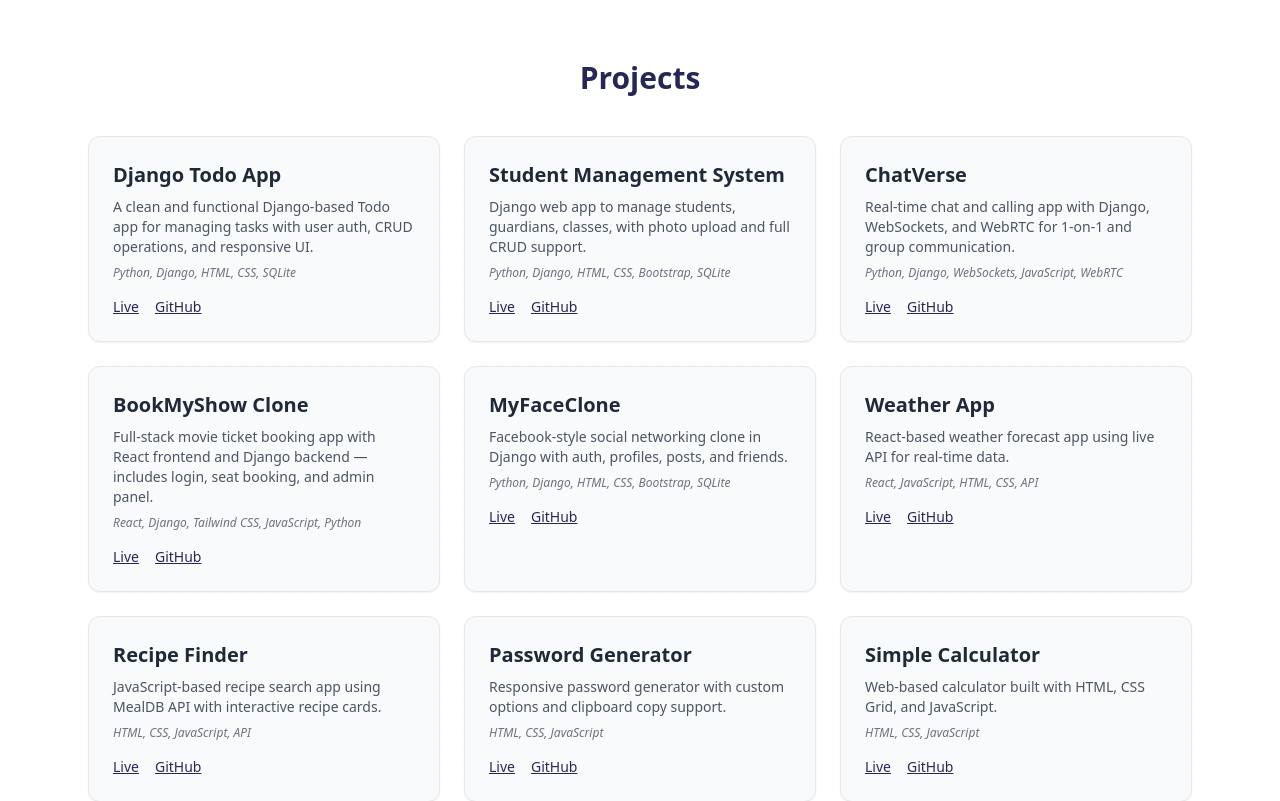
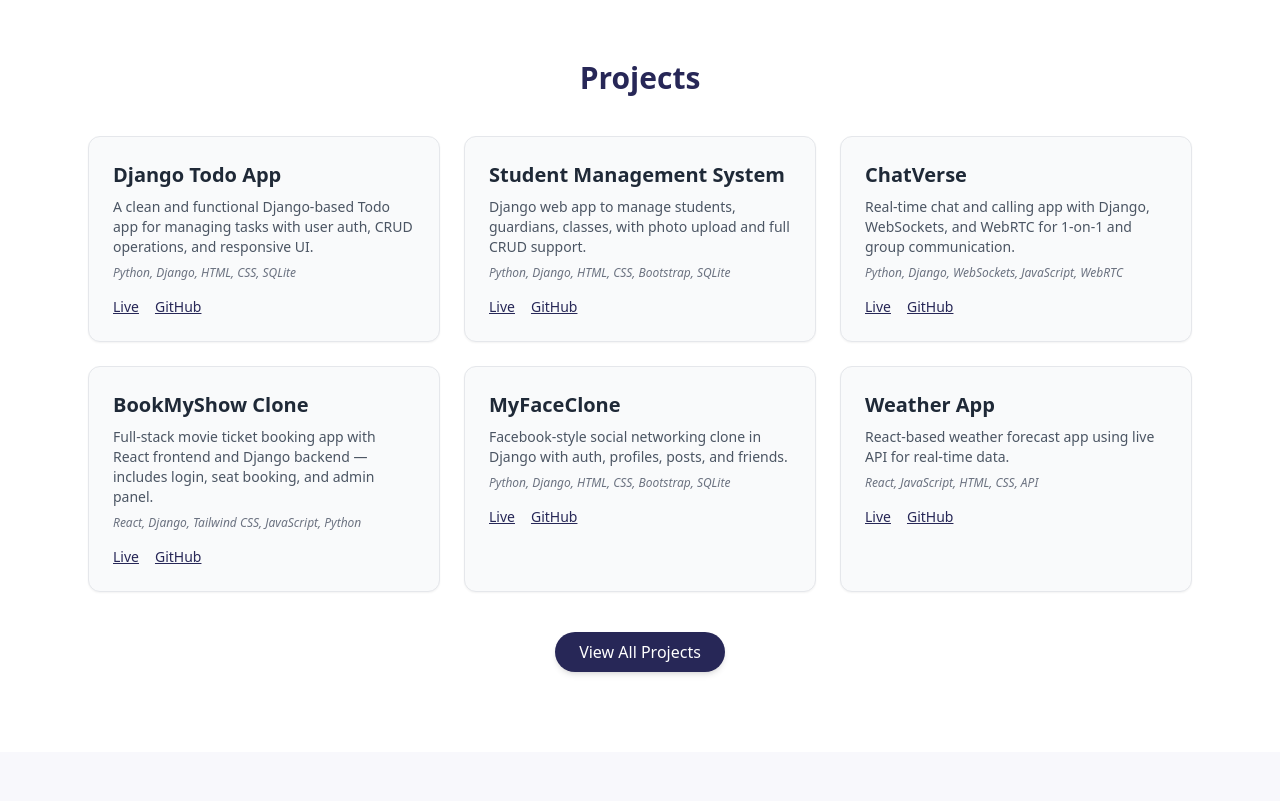
Before and after one commit to teamarctix/My-Portfolio, a React (Vite) app: page / in a window 1280 px wide. Shown: the part 1940-2741 px from the top of the page. Built offline with nearby package versions, Linux system fonts and the light colour scheme.

Commit message:
update animation And Skill animation and project animation

```diff
--- a/src/components/Projects.jsx
+++ b/src/components/Projects.jsx
@@ -1,11 +1,23 @@
+import { useState } from "react";
 import { projects } from "../constants/projects";
 
-const Projects = () => (
+const Projects = () => {
+  const isMobile = window.innerWidth < 768;
+  const initialCount = isMobile ? 3 : 6;
+  const [visibleCount, setVisibleCount] = useState(initialCount);
+  const hasMore = visibleCount < projects.length;
+
+  const loadMore = () => setVisibleCount(projects.length);
+
+  const visibleProjects = projects.slice(0, visibleCount);
+  const nextProject = projects[visibleCount];
+
+  return (
     <section
       id="projects"
       className="relative py-20 px-6 max-w-6xl mx-auto bg-white dark:bg-[#0F0E47] text-gray-900 dark:text-white transition-colors duration-300 overflow-hidden"
     >
-    {/* 🔲 Subtle Grid Background */}
+      {/* Background Grid */}
       <div
         className="absolute inset-0 pointer-events-none opacity-10 z-0"
         style={{
@@ -22,14 +34,20 @@ const Projects = () => (
       </h2>
 
       <div className="grid md:grid-cols-3 gap-6 relative z-10">
-      {projects.map((proj, i) => (
+        {visibleProjects.map((proj, i) => (
           <div
             key={i}
             className="bg-gray-50 dark:bg-[#272757] border border-gray-200 dark:border-[#505081] p-6 rounded-xl shadow-sm hover:shadow-md transition"
           >
-          <h3 className="text-xl font-semibold text-gray-800 dark:text-white">{proj.title}</h3>
-          <p className="text-gray-600 dark:text-gray-300 text-sm mt-2">{proj.description}</p>
-          <p className="text-xs mt-2 text-gray-500 dark:text-gray-400 italic">{proj.tech.join(", ")}</p>
+            <h3 className="text-xl font-semibold text-gray-800 dark:text-white">
+              {proj.title}
+            </h3>
+            <p className="text-gray-600 dark:text-gray-300 text-sm mt-2">
+              {proj.description}
+            </p>
+            <p className="text-xs mt-2 text-gray-500 dark:text-gray-400 italic">
+              {proj.tech.join(", ")}
+            </p>
 
             <div className="mt-4 flex space-x-4">
               <a
@@ -51,8 +69,47 @@ const Projects = () => (
             </div>
           </div>
         ))}
+
+        {/* Blurred next project preview on mobile */}
+        {hasMore && isMobile && nextProject && (
+          <div className="relative overflow-hidden rounded-xl border border-dashed border-gray-400 dark:border-[#505081]">
+            <div className="backdrop-blur-sm bg-white/60 dark:bg-[#0f0e47]/60 absolute inset-0 z-10 flex items-center justify-center">
+              <button
+                onClick={loadMore}
+                className="bg-[#272757] text-white px-4 py-2 rounded-full shadow-lg hover:bg-[#505081] transition"
+              >
+                View All Projects
+              </button>
             </div>
+
+            <div className="p-6 opacity-30 pointer-events-none select-none">
+              <h3 className="text-xl font-semibold text-gray-800 dark:text-white">
+                {nextProject.title}
+              </h3>
+              <p className="text-gray-600 dark:text-gray-300 text-sm mt-2">
+                {nextProject.description}
+              </p>
+              <p className="text-xs mt-2 text-gray-500 dark:text-gray-400 italic">
+                {nextProject.tech.join(", ")}
+              </p>
+            </div>
+          </div>
+        )}
+      </div>
+
+      {/* Load More button for desktop */}
+      {hasMore && !isMobile && (
+        <div className="flex justify-center mt-10 relative z-10">
+          <button
+            onClick={loadMore}
+            className="bg-[#272757] text-white px-6 py-2 rounded-full shadow-md hover:bg-[#505081] transition transform hover:scale-105"
+          >
+            View All Projects
+          </button>
+        </div>
+      )}
     </section>
   );
+};
 
 export default Projects;
--- a/src/components/Skills.jsx
+++ b/src/components/Skills.jsx
@@ -1,11 +1,18 @@
+import { useEffect } from "react";
 import { skillsData } from "../constants/skills";
+import AOS from "aos";
 
-const Skills = () => (
+const Skills = () => {
+  useEffect(() => {
+    AOS.refresh(); // ensures AOS recalculates when skillsData loads
+  }, []);
+
+  return (
     <section
       id="skills"
       className="relative py-16 px-6 max-w-6xl mx-auto bg-white dark:bg-[#0F0E47] text-[#272757] dark:text-white transition-colors duration-300 overflow-hidden"
     >
-    {/* Subtle Grid Background */}
+      {/* Grid Background */}
       <div
         className="absolute inset-0 pointer-events-none opacity-10 z-0"
         style={{
@@ -26,24 +33,28 @@ const Skills = () => (
           <div
             key={i}
             data-aos="fade-up"
-          className="bg-[#F8F8FC] dark:bg-[#272757] border border-gray-200 dark:border-[#505081] p-6 rounded-xl shadow-sm hover:shadow-md transition"
+            className="bg-[#F8F8FC] dark:bg-[#272757] border border-gray-200 dark:border-[#505081] p-6 rounded-xl shadow-sm hover:shadow-md transition-all duration-700 ease-in-out"
           >
             <h3 className="text-xl font-semibold mb-4 text-[#505081] dark:text-[#8686AC]">
               {category.title}
             </h3>
             <ul className="space-y-4">
               {category.skills.map(({ name, icon: Icon, level }, j) => (
-              <li key={j}>
+                <li key={j} data-aos="fade-up" data-aos-delay={j * 100}>
                   <div className="flex items-center justify-between mb-1">
                     <div className="flex items-center gap-2">
                       <Icon className="text-xl text-[#8686AC]" />
-                    <span className="font-medium text-sm text-[#272757] dark:text-white">{name}</span>
+                      <span className="font-medium text-sm text-[#272757] dark:text-white">
+                        {name}
+                      </span>
                     </div>
-                  <span className="text-sm text-gray-500 dark:text-gray-300">{level}%</span>
+                    <span className="text-sm text-gray-500 dark:text-gray-300">
+                      {level}%
+                    </span>
                   </div>
                   <div className="w-full bg-gray-200 dark:bg-gray-600 h-2 rounded-full overflow-hidden">
                     <div
-                    className="h-2 rounded-full bg-[#505081] transition-all duration-1000"
+                      className="h-2 rounded-full bg-[#505081] transition-all duration-1000 ease-out"
                       style={{ width: `${level}%` }}
                     ></div>
                   </div>
@@ -55,5 +66,6 @@ const Skills = () => (
       </div>
     </section>
   );
+};
 
 export default Skills;
```
Lines whose indentation alone changed are shown as unchanged.
